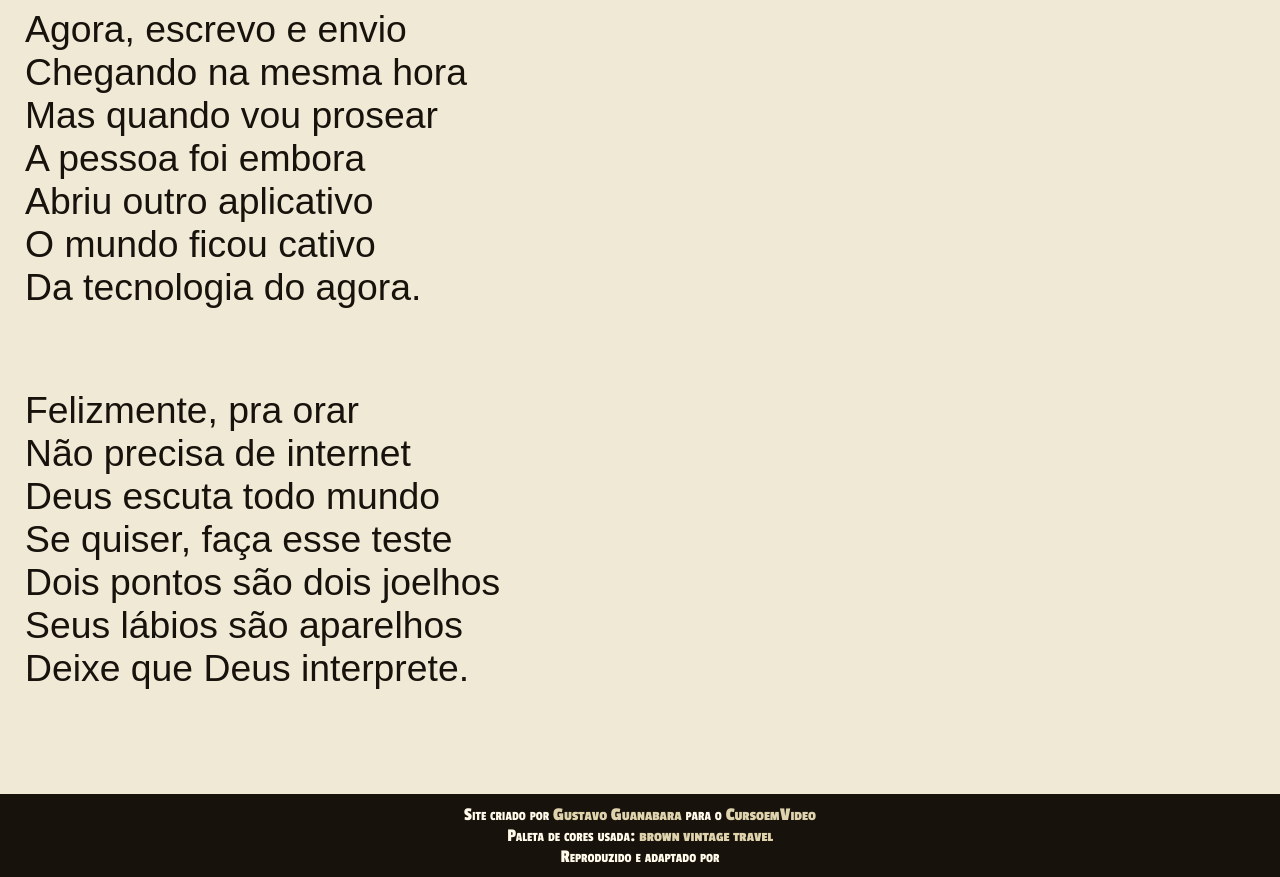
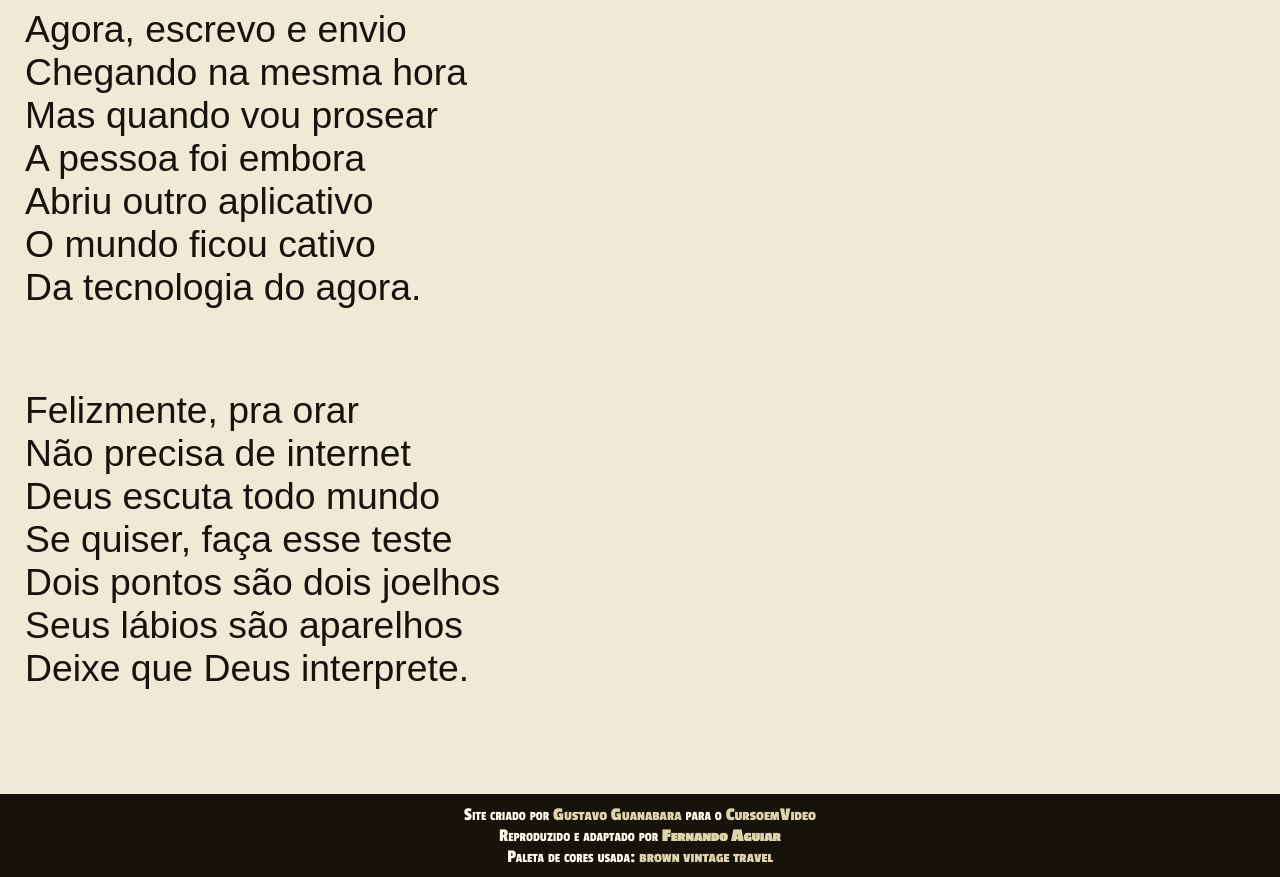
Before and after one commit to fernandoaguiardev/HTML-e-CSS, a plain HTML site: page ex022_cordel_moderno _corrigido/index.html in a window 1280 px wide. Shown: the part 2641-3518 px from the top of the page. Drawn offline with Linux system fonts and the light colour scheme; a web font is replaced by a local one.

Commit message:
Update index.html

```diff
--- a/ex022_cordel_moderno _corrigido/index.html
+++ b/ex022_cordel_moderno _corrigido/index.html
@@ -98,8 +98,8 @@
 
     <footer>
         <p>Site criado por <a href="https://github.com/gustavoguanabara" target="_blank" rel="external">Gustavo Guanabara</a> para o <a href="">CursoemVideo</a></p>
+        <p>Reproduzido e adaptado por <strong><a href="https://github.com/fernandoaguiardev" target="_blank" rel="external">Fernando Aguiar</a></strong></p>
         <p>Paleta de cores usada: <a href="https://www.color-hex.com/color-palette/1050414" target="_blank" rel="external">brown vintage travel</a></p>
-        <p>Reproduzido e adaptado por <strong><a href="https://github.com/fernandoaguiardev" target="_blank" rel="external"></a></strong></p>
     </footer>
 
 </body>
```
